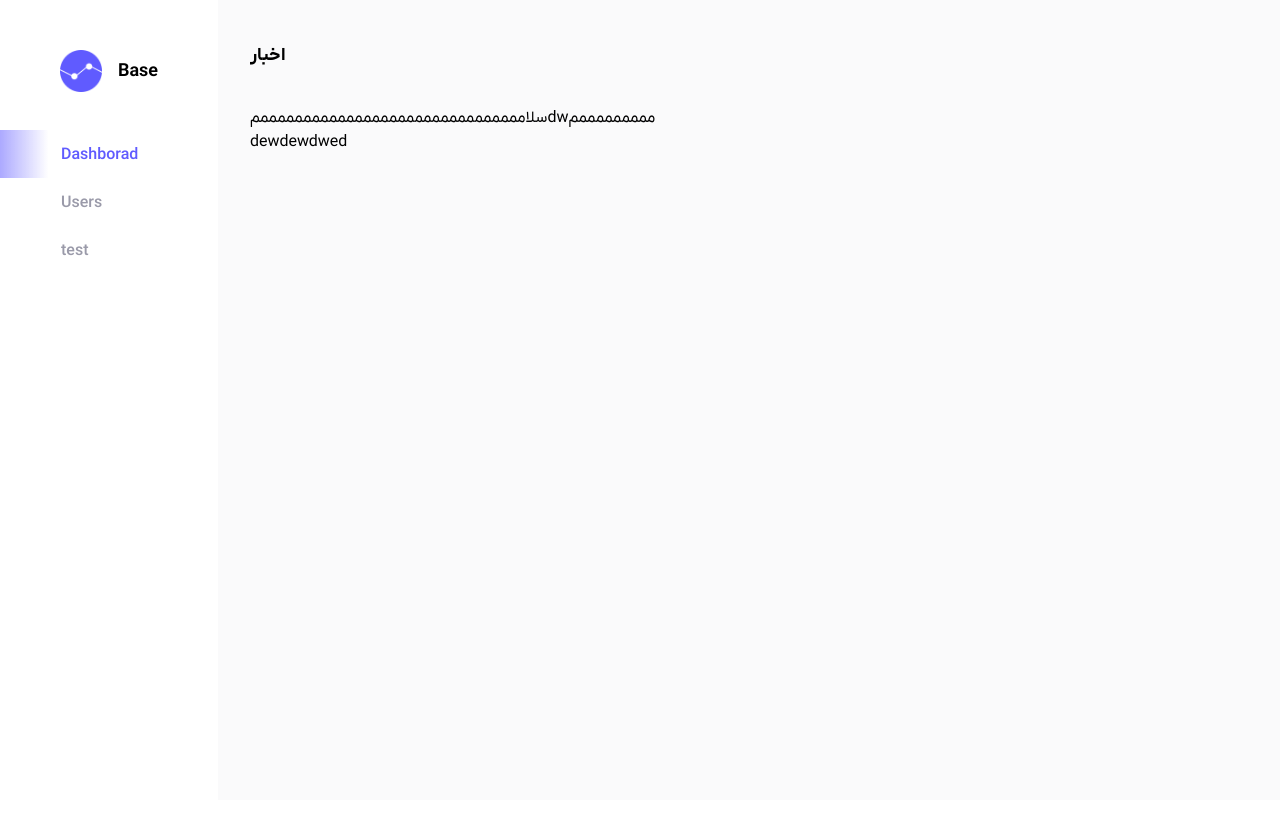
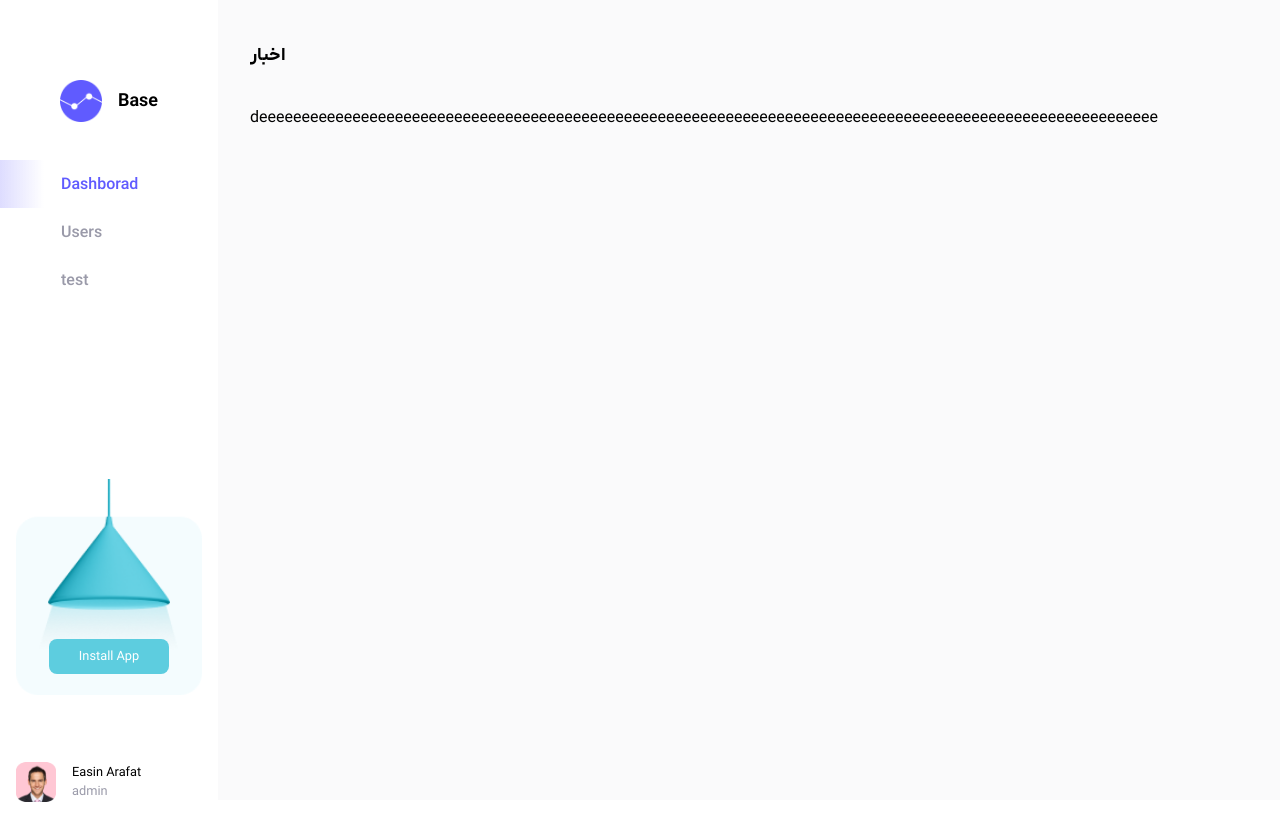
Before and after one commit to javadyousefi1/store-dashboard, a React (Vite) app: page / in a window 1280 px wide. Before the commit the page ends 800 px from the top, so only its background shows below. Built offline with nearby package versions, Linux system fonts and the light colour scheme; no server answers.

Commit message:
add user profile and pwa button

```diff
--- a/src/App.css
+++ b/src/App.css
@@ -11,7 +11,7 @@
   /* Rectangle 289 */
 
   position: absolute;
-  width: 53px;
+  width:67px;
   height: 48px;
   left: 0px;
   /* top: 130px; */
--- a/src/app/panel/pages/home/Home.tsx
+++ b/src/app/panel/pages/home/Home.tsx
@@ -1,8 +1,8 @@
-import { useState } from "react";
+
 // componetns
-import PageHeader from "../../../../components/shared/PageHeader";
+import PageHeader from "@/components/shared/PageHeader";
 
-import PageTitle from "../../../../components/shared/PageTitle";
+import PageTitle from "@/components/shared/PageTitle";
 
 const Home = () => {
 
@@ -12,10 +12,7 @@ const Home = () => {
       <PageHeader
         title="اخبار"
       />
-
-      <div>
-        سلاممممممممممممممممممممممممممممممممdwمممممممممم
-      </div>dewdewdwed
+<p>deeeeeeeeeeeeeeeeeeeeeeeeeeeeeeeeeeeeeeeeeeeeeeeeeeeeeeeeeeeeeeeeeeeeeeeeeeeeeeeeeeeeeeeeeeeeeeeeeeeeeeeeee</p>
     </>
   );
 };
--- a/src/constant/iconify.ts
+++ b/src/constant/iconify.ts
@@ -8,9 +8,9 @@ export const icons = {
   search: 'icon-[solar--magnifer-linear]',
   addColumn: 'icon-[ci--add-column]',
   close: 'icon-[hugeicons--cancel-01]',
-  addData: 'icon-[mdi--database-add]',
+  logout: 'icon-[solar--logout-2-bold-duotone]',
   style: 'icon-[f7--paintbrush]',
-  properties: 'icon-[gala--settings]',
+  download: 'icon-[solar--download-bold-duotone]',
   filter: 'icon-[ep--filter]',
   editLayer: 'icon-[gis--layer-edit]',
   tooltip: 'icon-[grommet-icons--tooltip]',
--- /dev/null
+++ b/src/layout/panelLayout/AddPwa.tsx
@@ -0,0 +1,17 @@
+import IconifyComp from "@/components/shared/IconifyComp"
+
+const AddPwa = () => {
+    return <div className="mb-8 flex flex-col justify-center">
+        <img src="/assets/images/dashboard.png" className="hidden md:block" />
+        <div className="flex justify-center relative md:-top-14 z-10">
+            <button className="bg-[#5dcddf] text-white  py-2 rounded-lg w-[120px] text-sm">
+                <div className="md:hidden">
+                    <IconifyComp icon={"download"} size="3xl" />
+                </div>
+                Install App
+            </button>
+        </div>
+    </div>
+}
+
+export default AddPwa
--- a/src/layout/panelLayout/Header.tsx
+++ b/src/layout/panelLayout/Header.tsx
@@ -2,7 +2,7 @@ import { setting } from "@/setting/setting"
 const Header = () => {
     return <div className="pt-[50px] mb-[38px] flex justify-center items-center gap-x-4">
         <img src="/assets/images/logo.png" className="w-[42px] h-[42px]" />
-        <h1 className="font-bold text-lg">{setting.projectInfo.name}</h1>
+        <h1 className="font-bold text-lg hidden md:block">{setting.projectInfo.name}</h1>
     </div>
 }
 
--- a/src/layout/panelLayout/MenuTabs.tsx
+++ b/src/layout/panelLayout/MenuTabs.tsx
@@ -13,18 +13,18 @@ interface IMeunTabs {
 
 const MenuTabs: React.FC<IMeunTabs> = ({ title, icon, inRoute, route }) => {
     return (
-        <Link to={route} className="h-[48px] flex justify-start items-center gap-x-2 w-full">
+        <Link to={route} className="h-[48px] flex justify-center md:justify-start items-center gap-x-2 w-full">
             <div className="flex justify-center items-center h-full w-[53px] backdrop-blur-lg relative">
                 <div
                     className={`flex justify-center items-center ${inRoute ? "var(--color-primary)" : "#9a9aa9"}`}
                 >
-                    <IconifyComp color={inRoute ? "var(--color-primary)" : "#9a9aa9"} icon={icon} size="3xl" />
+                    <IconifyComp className="transition linear duration-300" color={inRoute ? "var(--color-primary)" : "#9a9aa9"} icon={icon} size="3xl" />
                 </div>
-                <div className={`test transition linear duration-300 ${inRoute ? "opacity-100" : "opacity-0"}`}></div>
+                <div className={` absolute hidden md:block  h-full w-[48px] transition linear duration-300 test ${inRoute ? "opacity-40" : "opacity-0"}`}></div>
             </div>
             <p
                 key="inactive-title"
-                className={`relative top-[1px] font-semibold ${inRoute ? "text-primary" : "text-[#9a9aa9]"}`}
+                className={`relative hidden md:block top-[1px] font-semibold transition linear duration-300 ${inRoute ? "text-primary" : "text-[#9a9aa9]"}`}
             >
                 {title}
             </p>
--- a/src/layout/panelLayout/PanelLayout.tsx
+++ b/src/layout/panelLayout/PanelLayout.tsx
@@ -3,11 +3,11 @@ import Sidebar from "./Sidebar";
 
 const PanelLayout = () => {
     return (
-        <section className="flex justify-between h-screen">
-            <div className="flex-1 h-full">
+        <section className="h-screen">
+            <div className="flex-1 h-full inline-block">
                 <Sidebar />
             </div>
-            <div className="w-full bg-color-bg p-8">
+            <div className="w-[calc(100vw-218px)] bg-color-bg p-8 h-full inline-block">
                 <Outlet />
             </div>
         </section>
--- a/src/layout/panelLayout/Sidebar.tsx
+++ b/src/layout/panelLayout/Sidebar.tsx
@@ -2,6 +2,8 @@ import { useLocation } from "react-router-dom";
 import Header from "./Header"
 import MenuTabs from "./MenuTabs";
 import { IconType } from "@/types/icon";
+import UserProfile from "./UserProfile";
+import AddPwa from "./AddPwa";
 
 interface nav {
     title: string,
@@ -21,9 +23,17 @@ const Sidebar = () => {
     ]
 
     return (
-        <aside className="w-[218px] bg-white h-full">
-            <Header />
-            {navList.map((item, index) => <MenuTabs route={item.route} key={`${index}-${item.title}`} title={item.title} icon={item.iconName} inRoute={item.route === pathname} />)}
+        <aside className="w-[80px] md:w-[218px] h-full flex flex-col justify-between">
+            <div>
+                <Header />
+                <div>
+                    {navList.map((item, index) => <MenuTabs route={item.route} key={`${index}-${item.title}`} title={item.title} icon={item.iconName} inRoute={item.route === pathname} />)}
+                </div>
+            </div>
+            <div className="pb-7  px-4">
+                <AddPwa />
+                <UserProfile />
+            </div>
         </aside>);
 }
 
--- /dev/null
+++ b/src/layout/panelLayout/UserProfile.tsx
@@ -0,0 +1,21 @@
+import IconifyComp from "@/components/shared/IconifyComp"
+
+const UserProfile = () => {
+    const user = {
+        name: "Easin Arafat",
+        role: ["admin"]
+    }
+    return <div className="w-full  flex justify-start gap-x-4 items-center">
+        <img src="/assets/images/userProfile.png" className="w-[40px] h-[40px] rounded-lg object-cover " />
+        <div className="hidden md:block">
+            <p className="text-sm whitespace-nowrap">{user.name}</p>
+            <p className="text-sm text-gray-icon">{user.role[0]}</p>
+        </div>
+
+        <div className="flex-1  justify-end hidden md:flex">
+            <IconifyComp icon="logout" size="2xl" />
+        </div>
+    </div>
+}
+
+export default UserProfile
```
Also changed, not shown: public/assets/images/dashboard.png (added), public/assets/images/userProfile.png (added).
